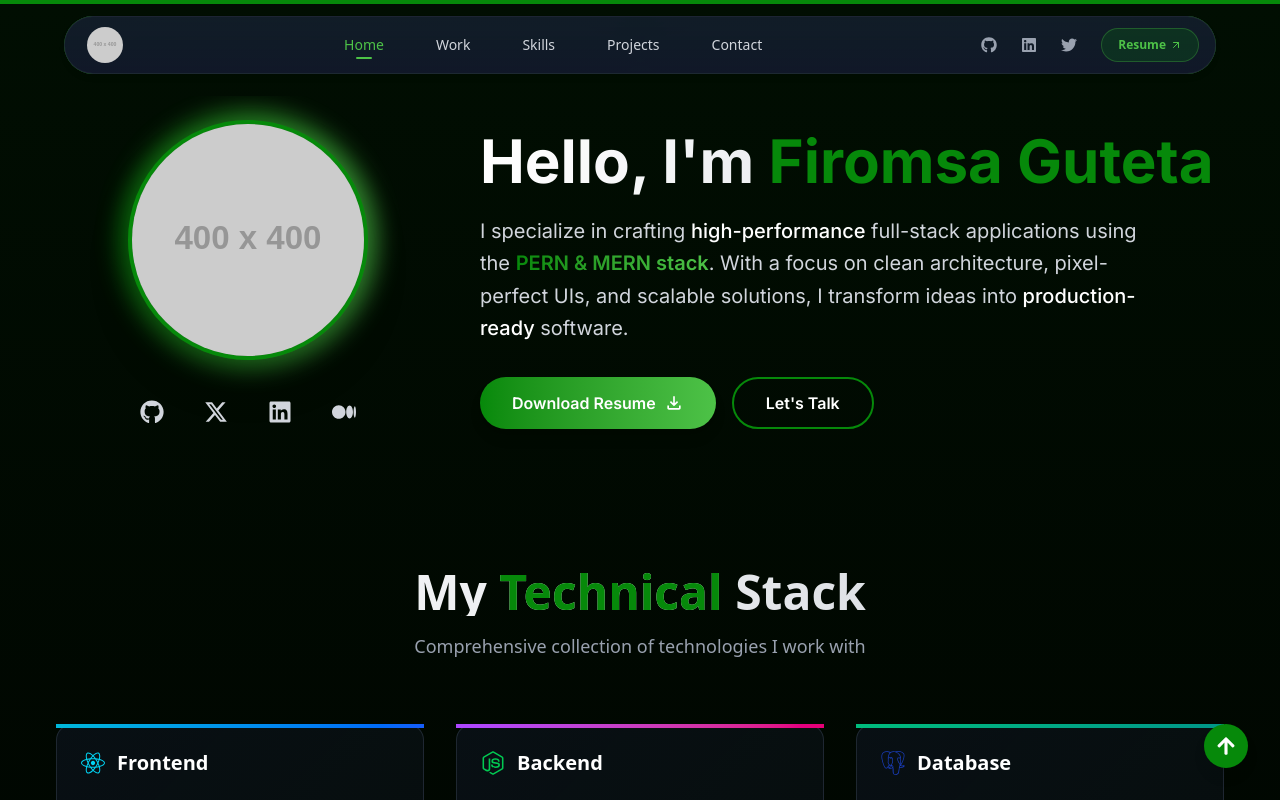
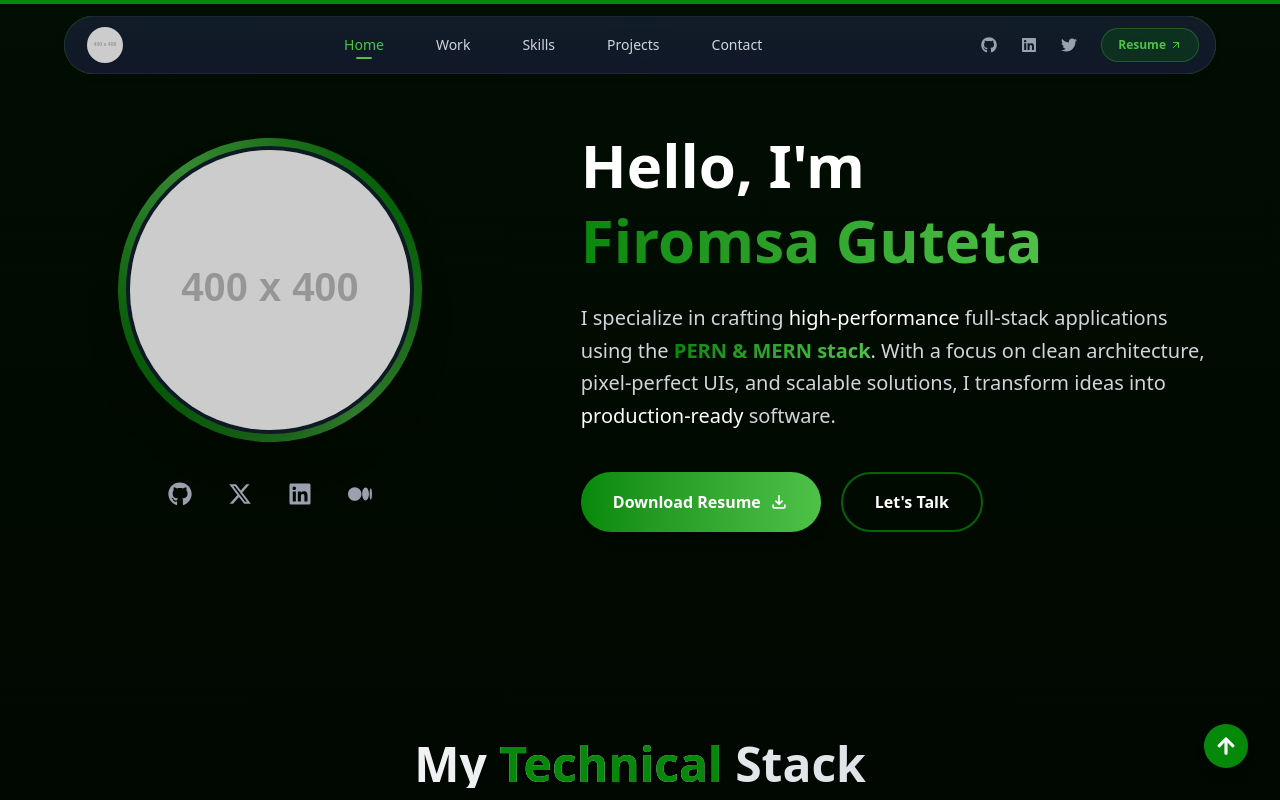
Before and after one commit to firogute/my-portfolio, a React (Vite) app: page / in a window 1280 px wide. Shown: the top 800 px of the page. Built offline with nearby package versions, Linux system fonts and the light colour scheme.

Commit message:
fix: adjust visibility margin for SkillsSection to improve in-view detection

```diff
--- a/src/components/HeroSection.jsx
+++ b/src/components/HeroSection.jsx
@@ -5,7 +5,8 @@ import { motion, useAnimation } from "framer-motion";
 import { useInView } from "react-intersection-observer";
 
 const HeroSection = () => {
-  const [isHovered, setIsHovered] = useState(false);
+  const [nameHovered, setNameHovered] = useState(false);
+  const [stackHovered, setStackHovered] = useState(false);
   const controls = useAnimation();
   const [ref, inView] = useInView({
     threshold: 0.1,
@@ -25,20 +26,20 @@ const HeroSection = () => {
     visible: {
       opacity: 1,
       transition: {
-        staggerChildren: 0.2,
-        delayChildren: 0.3,
+        staggerChildren: 0.15,
+        delayChildren: 0.2,
       },
     },
   };
 
   const itemVariants = {
-    hidden: { y: 20, opacity: 0 },
+    hidden: { y: 24, opacity: 0 },
     visible: {
       y: 0,
       opacity: 1,
       transition: {
         duration: 0.6,
-        ease: "easeOut",
+        ease: [0.16, 1, 0.3, 1],
       },
     },
   };
@@ -49,64 +50,72 @@ const HeroSection = () => {
       initial="hidden"
       animate={controls}
       variants={containerVariants}
-      className="relative mt-24 p-6 max-w-7xl mx-auto flex flex-col md:flex-row items-center gap-12 px-6 lg:px-8 overflow-hidden font-family-sans"
+      className="relative pt-32 pb-24 px-6 max-w-7xl mx-auto flex flex-col md:flex-row items-center gap-16 lg:gap-24 overflow-hidden"
     >
-      <div className="absolute -top-20 -left-20 w-64 h-64 bg-[#06890a] opacity-10 rounded-full filter blur-3xl -z-10"></div>
-      <div className="absolute bottom-0 right-0 w-96 h-96 bg-[#4dc247] opacity-5 rounded-full filter blur-3xl -z-10"></div>
+      {/* Subtle background elements */}
+      <div className="absolute top-0 left-0 w-full h-full overflow-hidden -z-10">
+        <div className="absolute -top-40 -left-40 w-80 h-80 bg-[#06890a] rounded-full filter blur-[100px] opacity-5"></div>
+        <div className="absolute -bottom-40 -right-40 w-96 h-96 bg-[#4dc247] rounded-full filter blur-[120px] opacity-5"></div>
+        <div className="absolute top-1/3 right-1/4 w-64 h-64 bg-[#4dc247] rounded-full filter blur-[90px] opacity-10 animate-float-slow"></div>
+      </div>
 
+      {/* Profile Image */}
       <motion.div
         variants={itemVariants}
-        className="w-full md:w-1/3 flex flex-col items-center relative"
+        className="w-full md:w-2/5 flex flex-col items-center relative"
       >
         <div className="relative group">
-          <div className="absolute -inset-2 bg-gradient-to-r from-[#06890a] to-[#4dc247] rounded-full blur-md opacity-75 group-hover:opacity-100 transition-all duration-300 animate-tilt"></div>
+          {/* Animated gradient ring */}
+          <motion.div
+            className="absolute -inset-2 rounded-full overflow-hidden"
+            animate={{
+              rotate: 360,
+            }}
+            transition={{
+              duration: 12,
+              repeat: Infinity,
+              ease: "linear",
+            }}
+          >
+            <div className="w-full h-full bg-gradient-to-r from-[#06890a] via-[#4dc247] to-[#06890a] opacity-70"></div>
+          </motion.div>
+
+          {/* Glow effect */}
+          <div className="absolute inset-0 rounded-full bg-[#4dc247] opacity-0 group-hover:opacity-20 blur-md transition-opacity duration-500"></div>
+
+          {/* Profile image */}
           <img
             src="https://placehold.co/400"
             alt="Firomsa Guteta portrait"
-            className="relative w-60 h-60 object-cover rounded-full shadow-2xl border-4 border-[#06890a] z-10 transform transition-transform duration-500 group-hover:scale-105"
+            className="relative w-72 h-72 object-cover rounded-full shadow-2xl border-4 border-gray-900 z-10 transform transition-all duration-500 group-hover:scale-105"
           />
         </div>
 
+        {/* Social Links */}
         <motion.ul
           variants={itemVariants}
-          className="flex gap-6 mt-8 text-white text-2xl"
+          className="flex gap-5 mt-10 text-gray-400 text-2xl"
         >
           {[
-            {
-              icon: <FaGithub />,
-              url: "https://github.com/yourusername",
-              label: "GitHub",
-            },
-            {
-              icon: <FaXTwitter />,
-              url: "https://twitter.com/yourusername",
-              label: "Twitter",
-            },
-            {
-              icon: <FaLinkedin />,
-              url: "https://linkedin.com/in/yourusername",
-              label: "LinkedIn",
-            },
-            {
-              icon: <FaMedium />,
-              url: "https://medium.com/@yourusername",
-              label: "Medium",
-            },
+            { icon: <FaGithub />, url: "#", label: "GitHub" },
+            { icon: <FaXTwitter />, url: "#", label: "Twitter" },
+            { icon: <FaLinkedin />, url: "#", label: "LinkedIn" },
+            { icon: <FaMedium />, url: "#", label: "Medium" },
           ].map((social, index) => (
             <motion.li
               key={index}
-              whileHover={{ y: -5 }}
+              whileHover={{ y: -4 }}
               whileTap={{ scale: 0.9 }}
             >
               <a
                 href={social.url}
                 target="_blank"
                 rel="noopener noreferrer"
-                aria-label={`${social.label} Profile`}
-                className="relative p-2 block group"
+                aria-label={social.label}
+                className="relative p-2 block group transition-all duration-300"
               >
-                <span className="absolute -inset-1 bg-gradient-to-r from-[#06890a] to-[#4dc247] rounded-full opacity-0 group-hover:opacity-100 blur transition-all duration-300"></span>
-                <span className="relative z-10 text-gray-300 group-hover:text-white transition-colors duration-300">
+                <span className="absolute inset-0 bg-white/5 rounded-full scale-90 opacity-0 group-hover:scale-100 group-hover:opacity-100 transition-all duration-300"></span>
+                <span className="relative z-10 group-hover:text-white transition-colors duration-300">
                   {social.icon}
                 </span>
               </a>
@@ -118,33 +127,35 @@ const HeroSection = () => {
       {/* Text Content */}
       <motion.div
         variants={itemVariants}
-        className="w-full md:w-2/3 text-center md:text-left"
+        className="w-full md:w-3/5 text-center md:text-left"
       >
         <motion.h1
-          className="text-4xl sm:text-5xl lg:text-6xl font-bold leading-tight mb-4 bg-clip-text text-transparent bg-gradient-to-r from-white to-gray-300"
+          className="text-4xl sm:text-5xl lg:text-6xl font-bold leading-tight mb-6"
           initial={{ opacity: 0, y: 20 }}
           animate={{ opacity: 1, y: 0 }}
           transition={{ duration: 0.8 }}
         >
-          Hello, I'm{" "}
+          <span className="text-white">Hello, I'm </span>
           <span
             className="relative inline-block"
-            onMouseEnter={() => setIsHovered(true)}
-            onMouseLeave={() => setIsHovered(false)}
+            onMouseEnter={() => setNameHovered(true)}
+            onMouseLeave={() => setNameHovered(false)}
           >
-            <span className="relative z-10 text-[#06890a]">Firomsa Guteta</span>
+            <span className="relative z-10 bg-clip-text text-transparent bg-gradient-to-r from-[#06890a] to-[#4dc247]">
+              Firomsa Guteta
+            </span>
             <motion.span
-              className="absolute bottom-0 left-0 w-full h-1 bg-[#4dc247]"
+              className="absolute bottom-1 left-0 w-full h-1 bg-gradient-to-r from-[#06890a] to-[#4dc247]"
               initial={{ scaleX: 0 }}
-              animate={{ scaleX: isHovered ? 1 : 0 }}
-              transition={{ duration: 0.3, ease: "easeOut" }}
+              animate={{ scaleX: nameHovered ? 1 : 0 }}
+              transition={{ duration: 0.4, ease: [0.16, 1, 0.3, 1] }}
               style={{ originX: 0 }}
             />
           </span>
         </motion.h1>
 
         <motion.p
-          className="text-lg lg:text-xl text-gray-300 max-w-2xl mx-auto md:mx-0 leading-relaxed"
+          className="text-lg lg:text-xl text-gray-300 max-w-2xl mx-auto md:mx-0 leading-relaxed mb-10"
           initial={{ opacity: 0 }}
           animate={{ opacity: 1 }}
           transition={{ delay: 0.4, duration: 0.8 }}
@@ -152,11 +163,21 @@ const HeroSection = () => {
           I specialize in crafting{" "}
           <span className="text-white font-medium">high-performance</span>{" "}
           full-stack applications using the{" "}
-          <span className="relative inline-block group">
+          <span
+            className="relative inline-block"
+            onMouseEnter={() => setStackHovered(true)}
+            onMouseLeave={() => setStackHovered(false)}
+          >
             <span className="relative z-10 font-semibold bg-clip-text text-transparent bg-gradient-to-r from-[#06890a] to-[#4dc247]">
               PERN & MERN stack
             </span>
-            <span className="absolute bottom-0 left-0 w-full h-0.5 bg-[#4dc247] scale-x-0 group-hover:scale-x-100 transition-transform duration-300 origin-left"></span>
+            <motion.span
+              className="absolute bottom-0 left-0 w-full h-0.5 bg-gradient-to-r from-[#06890a] to-[#4dc247]"
+              initial={{ scaleX: 0 }}
+              animate={{ scaleX: stackHovered ? 1 : 0 }}
+              transition={{ duration: 0.4, ease: [0.16, 1, 0.3, 1] }}
+              style={{ originX: 0 }}
+            />
           </span>
           . With a focus on clean architecture, pixel-perfect UIs, and scalable
           solutions, I transform ideas into{" "}
@@ -165,7 +186,7 @@ const HeroSection = () => {
         </motion.p>
 
         <motion.div
-          className="flex flex-wrap justify-center md:justify-start gap-4 mt-8"
+          className="flex flex-wrap justify-center md:justify-start gap-5"
           initial={{ opacity: 0, y: 20 }}
           animate={{ opacity: 1, y: 0 }}
           transition={{ delay: 0.6, duration: 0.5 }}
@@ -173,20 +194,27 @@ const HeroSection = () => {
           <motion.a
             href="/resume.pdf"
             download
-            whileHover={{ y: -3 }}
+            whileHover={{
+              y: -3,
+              boxShadow: "0 10px 25px -5px rgba(5, 137, 10, 0.3)",
+            }}
             whileTap={{ scale: 0.95 }}
-            className="group relative overflow-hidden bg-gradient-to-r from-[#06890a] to-[#4dc247] text-white font-semibold px-8 py-3 rounded-full inline-flex items-center gap-2 transition-all duration-300 shadow-lg hover:shadow-xl"
+            className="relative overflow-hidden bg-gradient-to-r from-[#06890a] to-[#4dc247] text-white font-semibold px-8 py-4 rounded-full inline-flex items-center gap-2 transition-all duration-300 shadow-lg hover:shadow-xl group"
           >
             <span className="relative z-10">Download Resume</span>
-            <MdOutlineFileDownload className="size-5 group-hover:translate-y-1 transition-transform duration-300 relative z-10" />
+            <MdOutlineFileDownload className="size-5 relative z-10 transition-transform duration-300 group-hover:translate-y-1" />
             <span className="absolute inset-0 bg-gradient-to-r from-[#056d08] to-[#3a9e36] opacity-0 group-hover:opacity-100 transition-opacity duration-300"></span>
           </motion.a>
 
           <motion.a
             href="#contact"
-            whileHover={{ y: -3 }}
+            whileHover={{
+              y: -3,
+              backgroundColor: "rgba(5, 137, 10, 0.1)",
+              borderColor: "#4dc247",
+            }}
             whileTap={{ scale: 0.95 }}
-            className="group relative overflow-hidden border-2 border-[#06890a] text-white font-semibold px-8 py-3 rounded-full inline-flex items-center gap-2 transition-all duration-300 hover:bg-[#06890a]/10"
+            className="relative overflow-hidden border-2 border-[#06890a]/70 text-white font-semibold px-8 py-4 rounded-full inline-flex items-center gap-2 transition-all duration-300 hover:border-[#4dc247] group"
           >
             <span className="relative z-10">Let's Talk</span>
             <span className="absolute inset-0 bg-[#06890a] opacity-0 group-hover:opacity-10 transition-opacity duration-300"></span>
--- a/src/components/Skills.jsx
+++ b/src/components/Skills.jsx
@@ -86,7 +86,7 @@ const skillCategories = [
 
 const SkillsSection = () => {
   const ref = useRef(null);
-  const isInView = useInView(ref, { once: false, margin: "-100px" });
+  const isInView = useInView(ref, { once: false, margin: "-50px" });
 
   const container = {
     hidden: { opacity: 0 },
```
